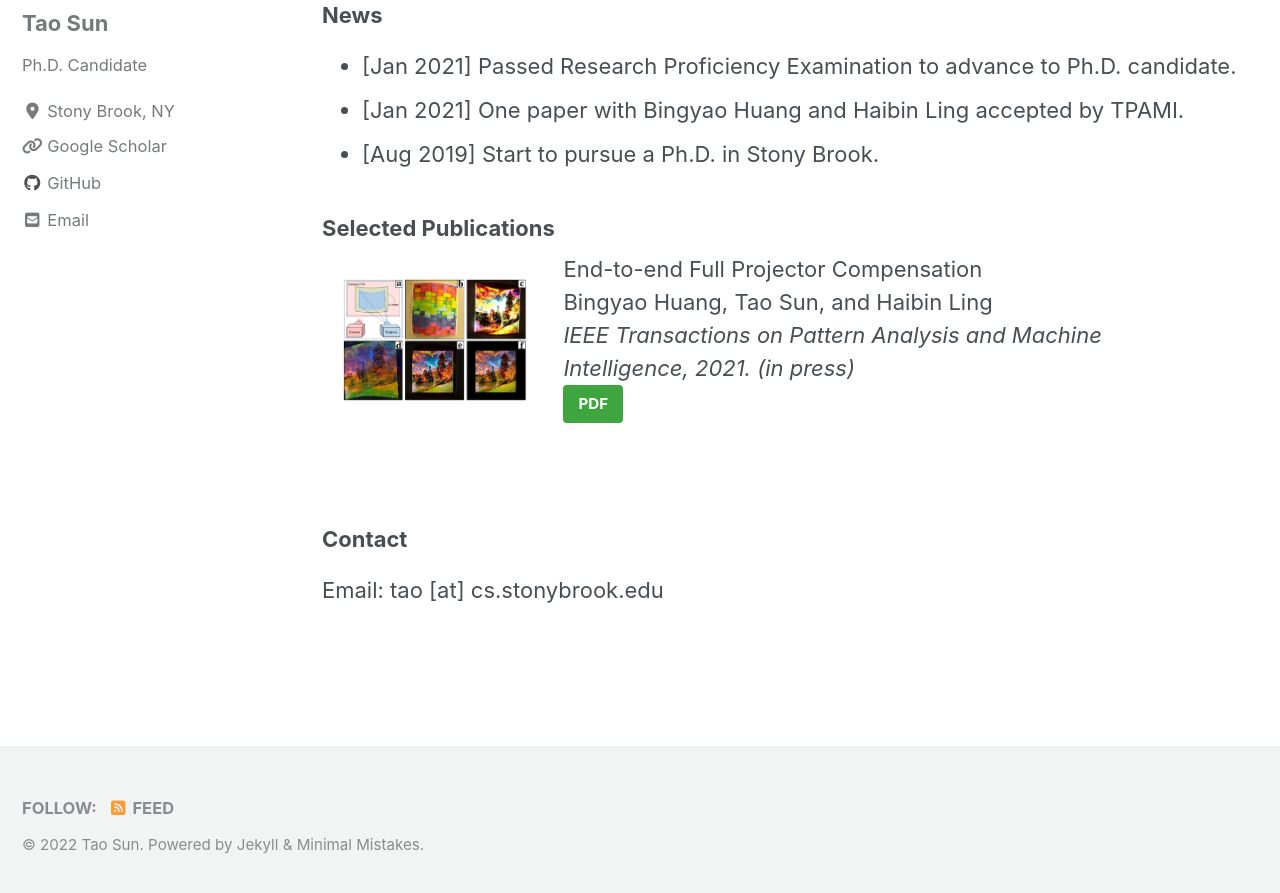
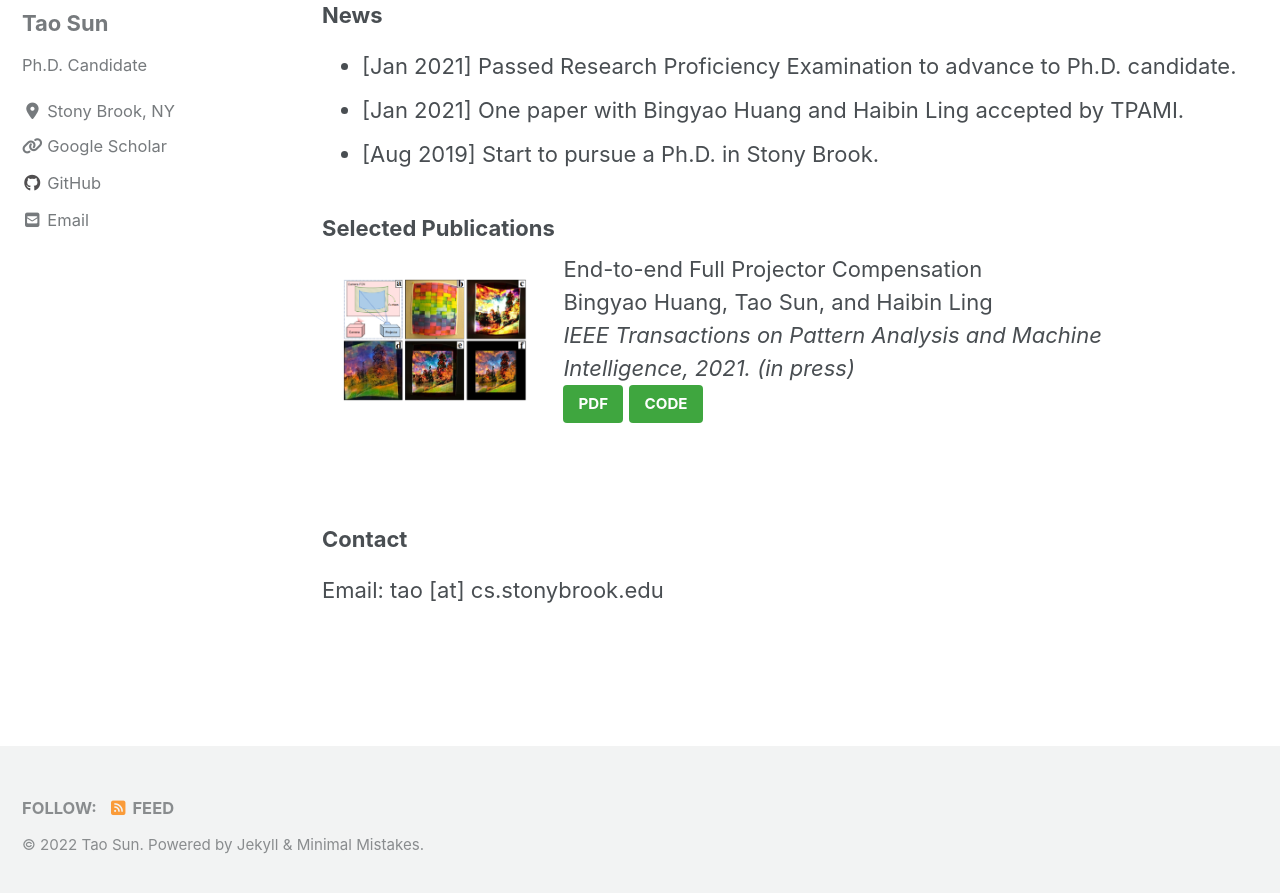
Before and after one commit to tsun/tsun.github.io, a Jekyll site: the page built from _pages/home.md, in a window 1280 px wide and 900 px high, scrolled down 340 px. Shown: the top 893 px of the window. Built offline with Jekyll 4.4.1, drawn with Linux system fonts in a browser that asks for light colours; cached includes are drawn as plain includes; nearby versions of some CDN libraries.

Commit message:
update home

```diff
--- a/_pages/home.md
+++ b/_pages/home.md
@@ -29,7 +29,7 @@ I am a Ph.D. candidate <del>student</del> from <a href="https://www.cs.stonybroo
  <br>
 
        <a class="btn btn--success btn--small" href="https://arxiv.org/abs/2008.00965">PDF</a>
-
+       <a class="btn btn--success btn--small" href="https://github.com/BingyaoHuang/CompenNeSt-plusplus">CODE</a>
      </div>
    </div>
  </div>
```
